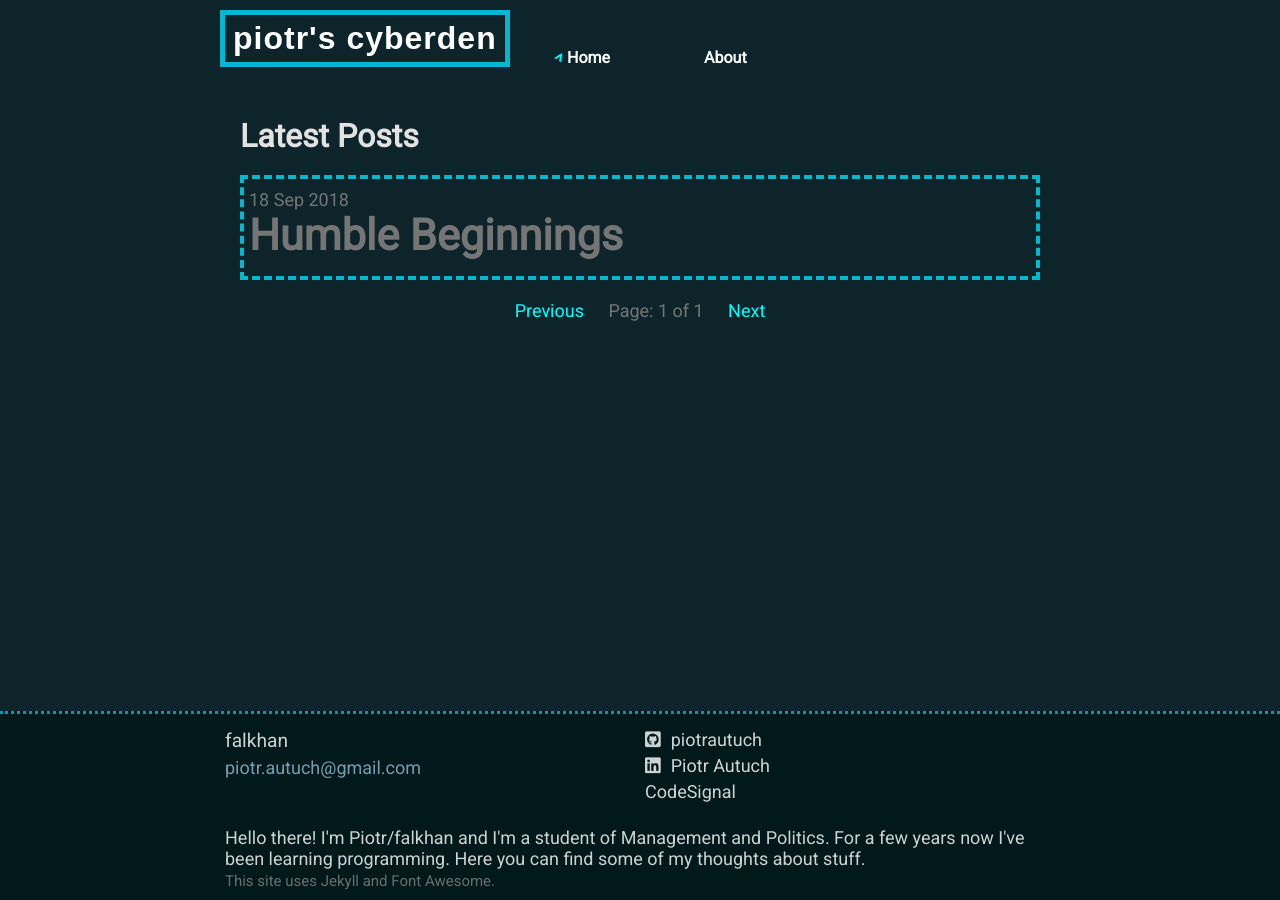
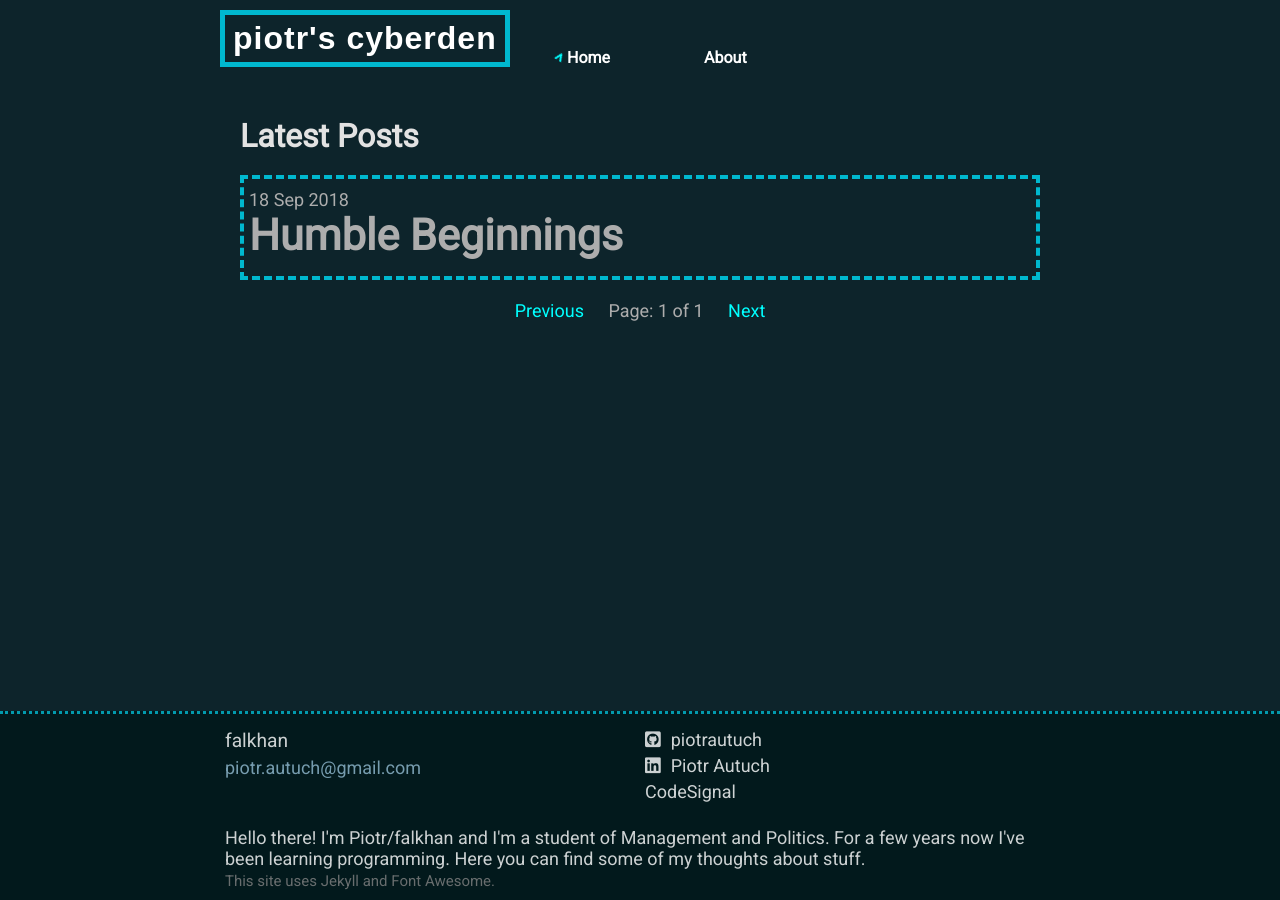
Before and after one commit to piotrautuch/piotrautuch.github.io, a Jekyll site: the page built from index.html, in a window 1280 px wide. Built offline with Jekyll 4.4.1, drawn with Linux system fonts in a browser that asks for light colours; nearby versions of some CDN libraries; some web fonts are replaced; the list of posts is cut into pages by our own code.

Commit message:
improve: Increase contrast and fix aria roles to increase Accessibility score on Google Lighthouse

```diff
--- a/_includes/footer.html
+++ b/_includes/footer.html
@@ -26,7 +26,7 @@
         </li>
       </ul>
       </div>
-      <div  aria-role="Blog Description" class="footer-column footer-column-3">
+      <div  aria-label="Blog Description" class="footer-column footer-column-3">
         <p>{{ site.description | escape }}</p>
         <small>
           This site uses Jekyll and Font Awesome.
--- a/_layouts/post.html
+++ b/_layouts/post.html
@@ -5,6 +5,6 @@ layout: default
 <p class="post-info">
   {{ page.date | date_to_string }} - {{ page.author }}</p>
 </p>
-<section class="post-content" aria-role="Content the post">
+<section class="post-content" aria-role="post">
   {{ content }}
 </section>
--- a/_sass/variables.scss
+++ b/_sass/variables.scss
@@ -5,7 +5,7 @@
 @import url('https://fonts.googleapis.com/css?family=Press+Start+2P|Ubuntu+Condensed');
 // * NEW COLORS * //
 $dark-black: #222;
-$dark-grey: #757575;
+$dark-grey: #adadad;
 $dark-cyan: #001719;
 $light-cyan: #00B8CF;
 $super-light: #00E3FF;
```
